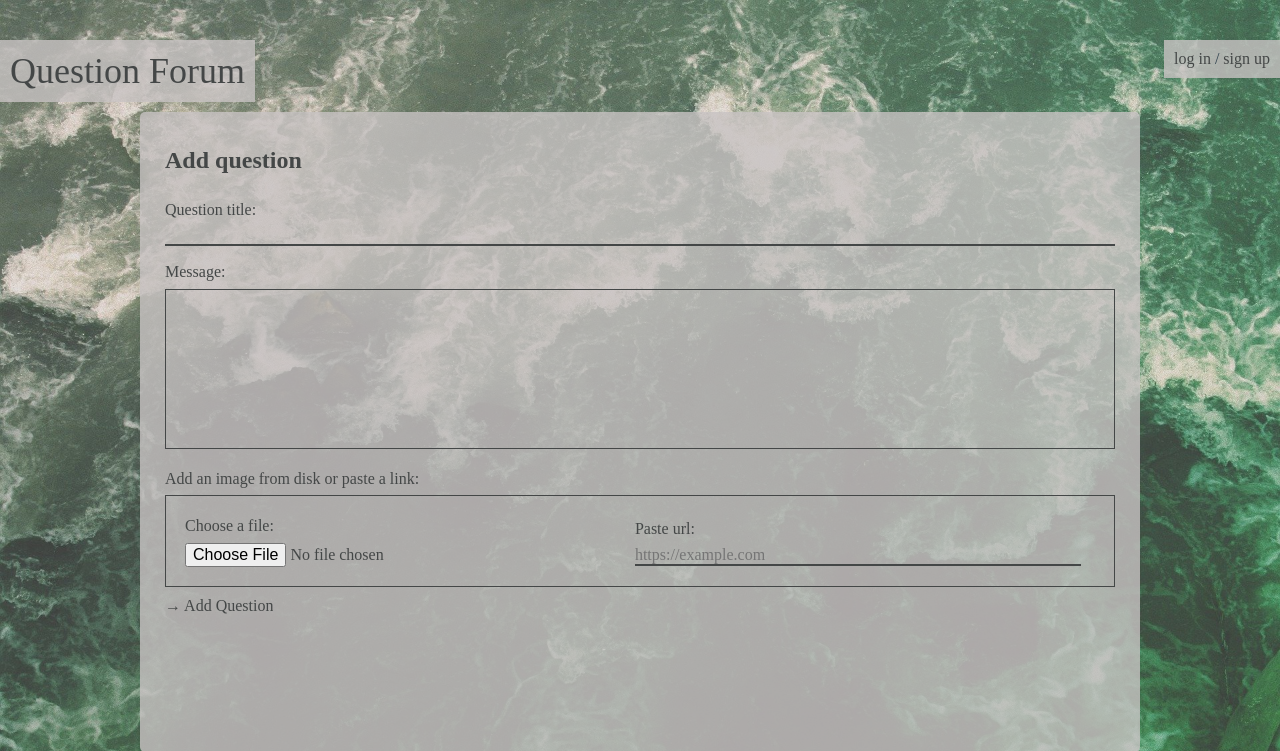
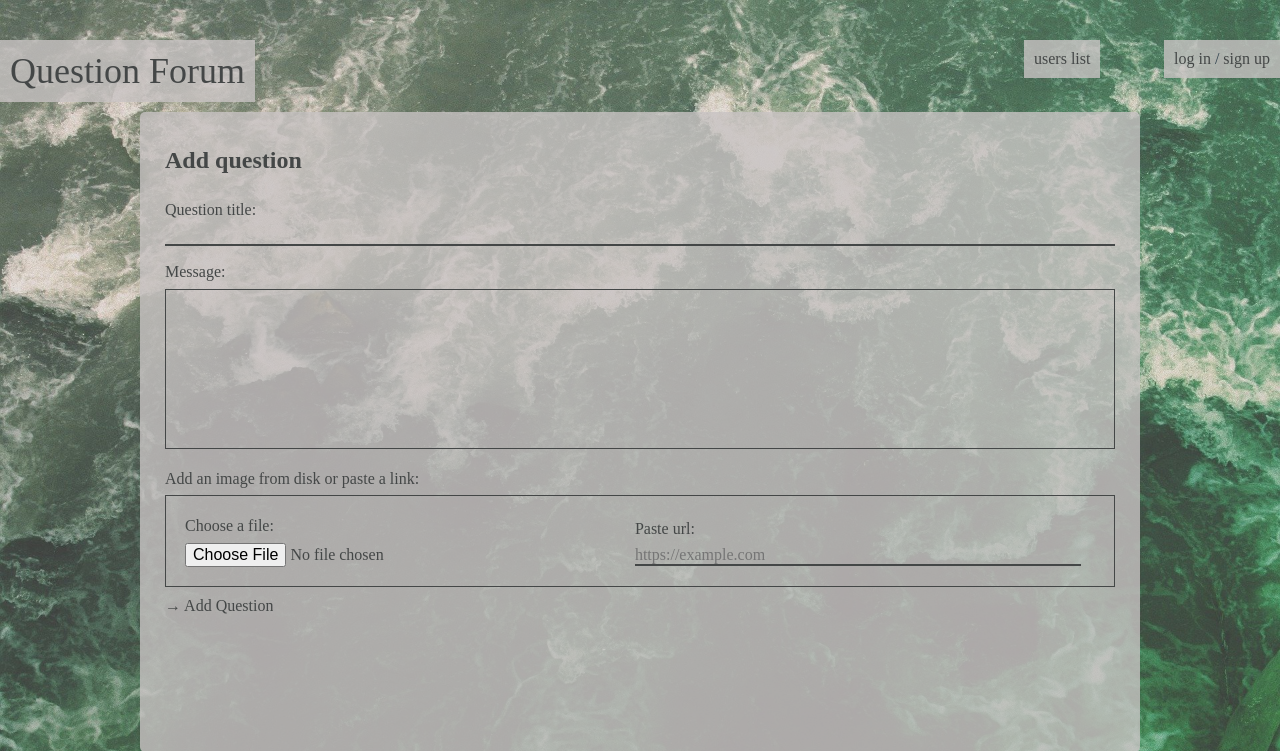
Before and after one commit to Pietrus914/Ask-mate, a Flask app: page /add in a window 1280 px wide. Shown: the top 751 px of the page. Run offline with Flask 2, Linux system fonts and the light colour scheme; some libraries are stand-ins or nearby versions.

Commit message:
link to users page added to main page

```diff
--- a/server.py
+++ b/server.py
@@ -388,7 +388,7 @@ def registration_user_post():
 
 
 @app.route('/users', methods=["GET"])
-def users():
+def display_users():
     # if 'user_id' in session:
     #     table_headers = ["ID", "User name", "Reputation", "Registration date",
     #                      "Added question", "Added answers", "Added comments"]
@@ -396,10 +396,10 @@ def users():
     #     return render_template('users.html', table_headers=table_headers, users=all_users)
     # else:
     #     redirect(url_for('login'))
-    table_headers = ["ID", "User name", "Reputation", "Registration date",
-                     "Added question", "Added answers", "Added comments"]
+    # table_headers = ["ID", "User name", "Reputation", "Registration date",
+    #                  "Added question", "Added answers", "Added comments"]
     all_users = data_manager.get_all_users()
-    return render_template('users.html', table_headers=table_headers, users=all_users)
+    return render_template('users.html', users=all_users)
 
 
 
--- a/static/css/main.css
+++ b/static/css/main.css
@@ -56,6 +56,16 @@ header {
     position: fixed;
     top: 0;
     right: 0;
+}
+
+#logged_user {
+    background-color: rgba(200, 195, 195, 0.8);
+    padding: 10px;
+    margin-top: 5vh;
+    color: #31434f;
+    position: fixed;
+    top: 0;
+    left: 80%;
 }
 
 h2 {
@@ -462,6 +472,10 @@ img {
     flex: 0.5;
 }
 
+.user_reputation {
+    justify-items: flex-start;
+}
+
 .transparent_rep {
     color: #7f8888;
 }
--- a/templates/index.html
+++ b/templates/index.html
@@ -16,6 +16,16 @@
         /
         <a href="{{ url_for("registration_user") }}">Sign Up</a>
     </div>
+
+{# ten div logger_user powinien być z danymi użytkownika po zalogowaniu i z dostępnym linkiem do users page
+np.: display: flex, zawartość: mail, reputation, menu dostęne dla zalogowanego uzytkownika(linki) #}
+
+{#    {% if user_id %}#}
+    <div id="logged_user">
+        <a href="{{ url_for("display_users") }}">USERS LIST</a>
+    </div>
+{#    {% endif %}#}
+
     <section>
         <h2 class="title text-center">{{ self.page_title() }}</h2>
     </section>
```
Also changed, not shown: templates/users.html (+0 -13 lines).
